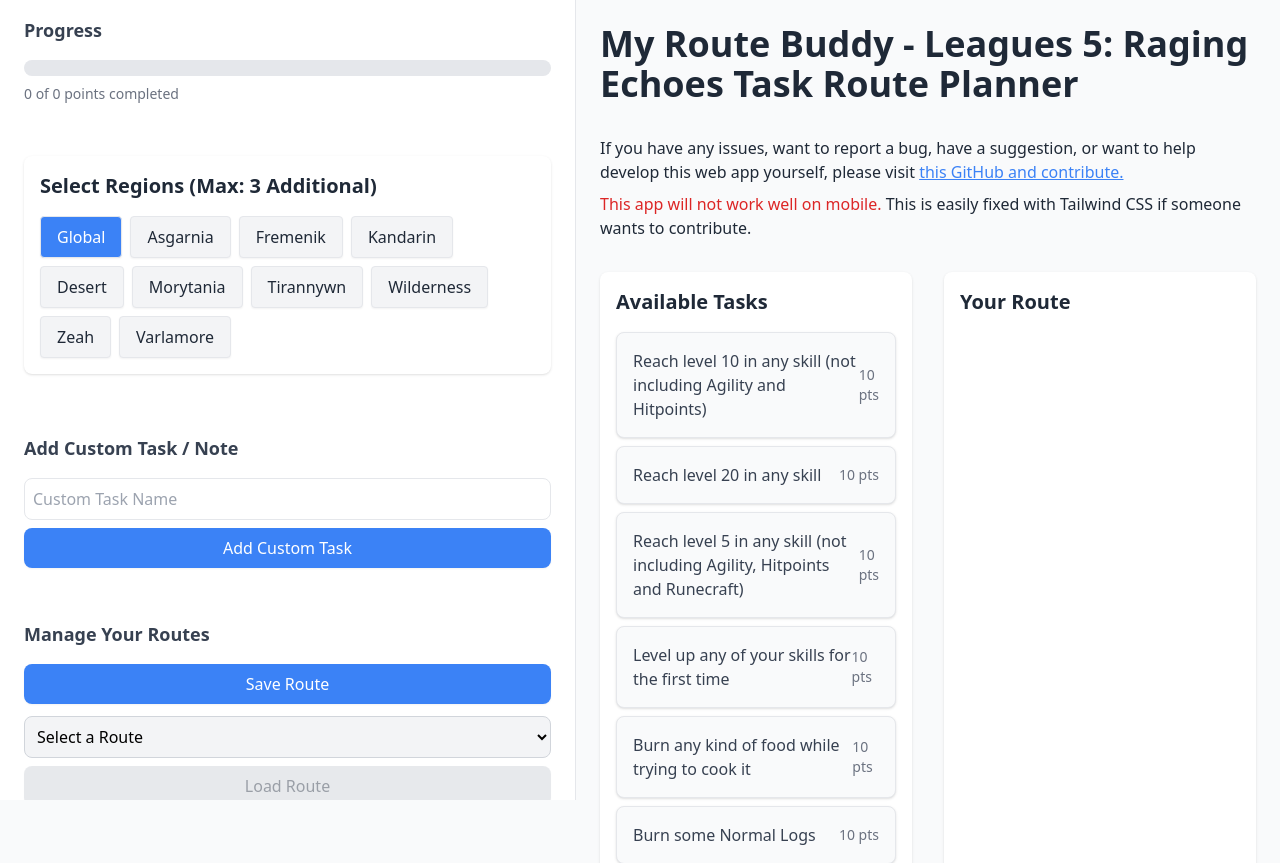
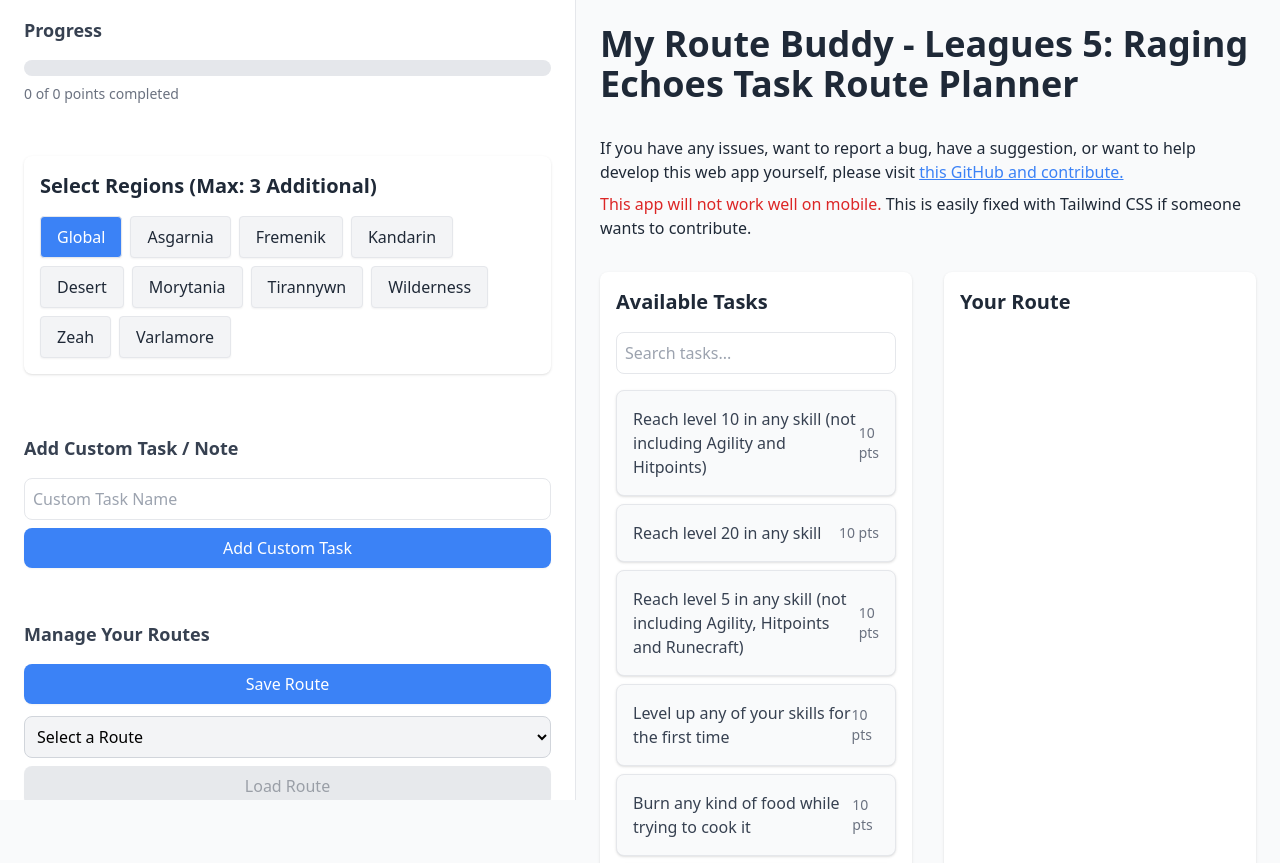
Before and after one commit to robert-w-gries/myroutebuddy, a Nuxt app: page / in a window 1280 px wide. Shown: the top 863 px of the page. Built offline with nearby package versions, Linux system fonts and the light colour scheme.

Commit message:
search bar for availabvle tasks (#4)

```diff
--- a/components/TaskList.vue
+++ b/components/TaskList.vue
@@ -1,9 +1,18 @@
 <template>
     <div class="p-4 bg-white rounded-lg shadow mb-4">
       <h2 class="text-xl font-bold mb-4 text-gray-800">Available Tasks</h2>
+
+      <!-- Search Bar -->
+      <input
+        type="text"
+        v-model="searchQuery"
+        placeholder="Search tasks..."
+        class="w-full border rounded-lg p-2 mb-4 focus:ring-2 focus:ring-blue-500 focus:outline-none"
+      />
+
       <ul class="space-y-2">
         <li
-          v-for="task in tasks"
+          v-for="task in filteredTasks"
           :key="task.id"
           class="flex justify-between items-center bg-gray-50 hover:bg-gray-100 p-4 rounded-lg shadow border cursor-pointer"
           @click="selectTask(task)"
@@ -20,6 +29,20 @@
     props: {
       tasks: Array,
     },
+    data() {
+      return {
+        searchQuery: '', // Bind to the search bar
+      };
+    },
+    computed: {
+      filteredTasks() {
+        // Filter tasks based on the search query (case insensitive)
+        const query = this.searchQuery.toLowerCase();
+        return this.tasks.filter(
+          (task) => task.task.toLowerCase().includes(query)
+        );
+      },
+    },
     methods: {
       selectTask(task) {
         this.$emit('add-task', task);
```
